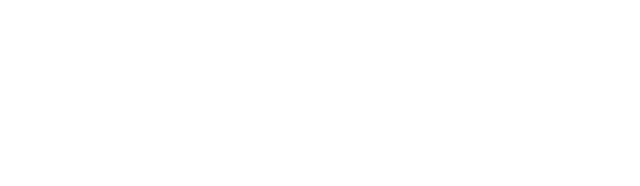
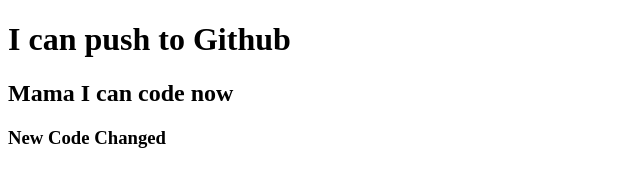
Before and after one commit to NusratJahanGeek/my-second-repo, a plain HTML site: page index.html in a window 1280 px wide. Shown: the whole page, without its empty margins (0-640 px from the left). Drawn offline with Linux system fonts and the light colour scheme.

Commit message:
added header

```diff
--- a/index.html
+++ b/index.html
@@ -7,6 +7,8 @@
     <title>My Second Github Repo</title>
 </head>
 <body>
-
+    <h1>I can push to Github</h1>
+    <h2>Mama I can code now</h2>
+    <h3>New Code Changed</h3>
 </body>
 </html>
```
